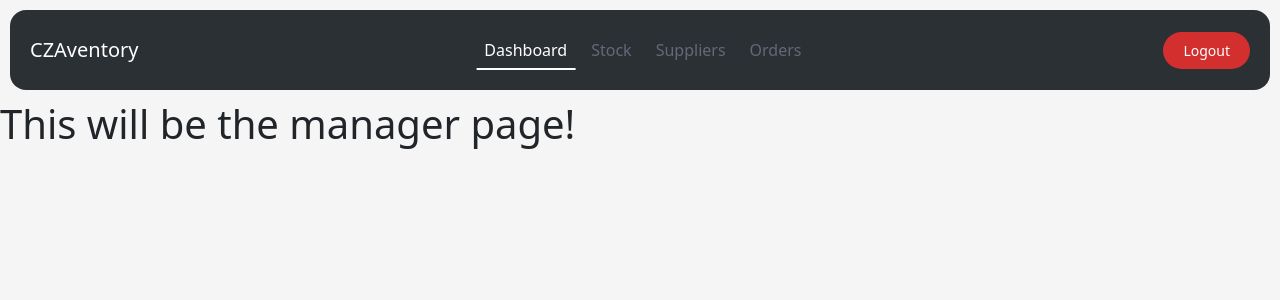
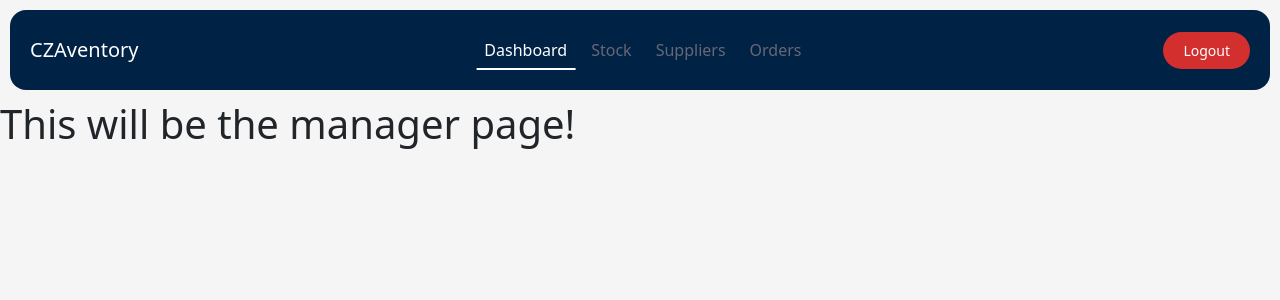
Before and after one commit to ZainabM872/Inventory-Management-System, a Django app: page /manager/ in a window 1280 px wide. Shown: the top 300 px of the page. Run offline with Django 5.2, Linux system fonts and the light colour scheme.

Commit message:
comment added

```diff
--- a/static/navstyle.css
+++ b/static/navstyle.css
@@ -6,7 +6,7 @@
 }
 
 .custom-navbar {
-    background-color: #002244;
+    background-color: #002244 !important;
 }
 
 body {
```
